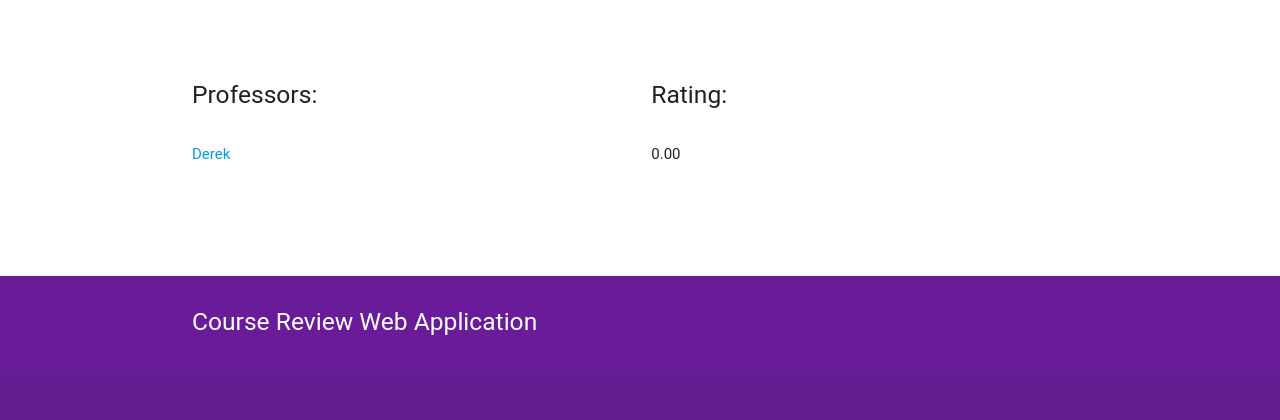
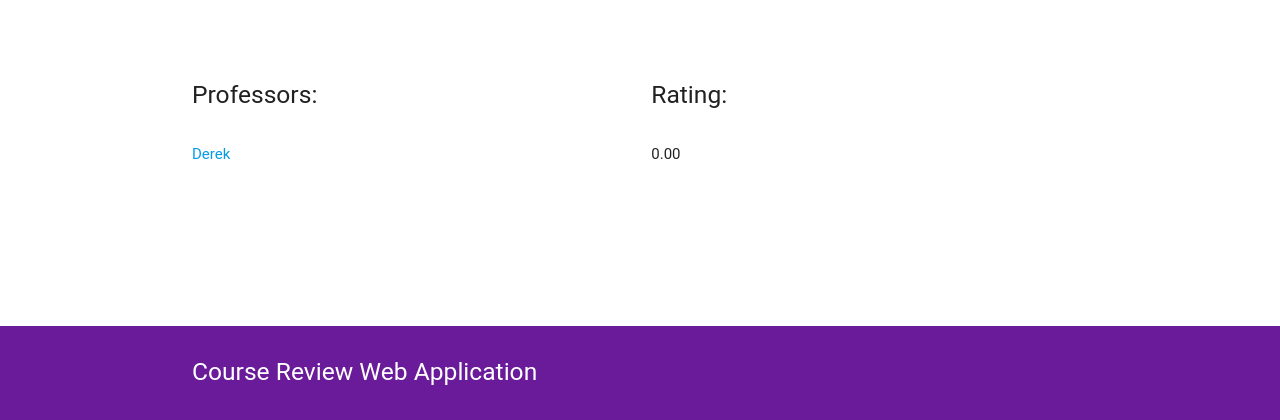
Before and after one commit to xiangling1994/Course-Review-Web-Application, a Django app: page /course/1/ in a window 1280 px wide. Shown: the part 380-800 px from the top of the page. Run offline with Django 3.2, Linux system fonts and the light colour scheme; data comes from the database, SQL or seed files in the repository; both versions use the stored data as it was after the commit; some libraries are stand-ins or nearby versions; some web fonts are replaced.

Commit message:
fix a bug

```diff
--- a/viewcourse/templates/viewcourse/base.html
+++ b/viewcourse/templates/viewcourse/base.html
@@ -46,11 +46,6 @@
             </div>
           </div>
         </div>
-        <div class="footer-copyright">
-          <div class="container">
-
-          </div>
-        </div>
   </footer>
 </body>
 <script type="text/javascript" src="https://code.jquery.com/jquery-2.1.1.min.js"></script>
--- a/viewcourse/views.py
+++ b/viewcourse/views.py
@@ -51,6 +51,7 @@ def course_new(request):
 
 
 def comment_new(request, pk):
+    username = request.session.get('account_un', None)
     c = get_object_or_404(course, pk=pk)
     if request.method == "POST":
         form = CommentForm(request.POST)
```
Also changed, not shown: db.sqlite3.
